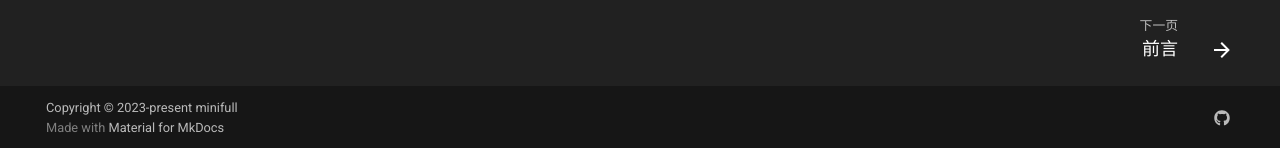
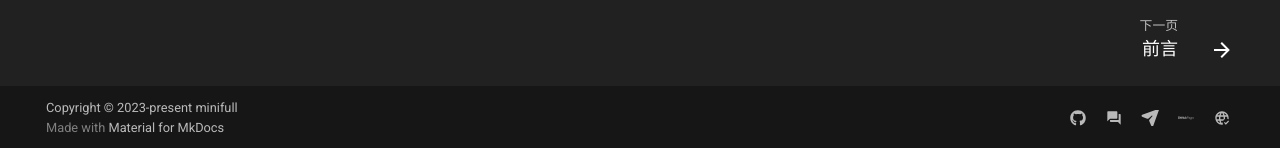
Before and after one commit to mini-full/zju-welcome, an MkDocs documentation site: the page built from docs/index.md, in a window 1280 px wide and 900 px high, scrolled down 937 px. Shown: the part 749-897 px from the top of the window. Built offline with MkDocs 1.6.1 and Material for MkDocs 9.7.7, drawn with Linux system fonts in a browser that asks for light colours; comment, search, counter and statistics services are not loaded.

```diff
--- a/mkdocs.yml
+++ b/mkdocs.yml
@@ -123,13 +123,6 @@ plugins:
         - en
         - ja
       separator: '[\s\u200b\-]'
-  # - git-revision-date-localized:
-  #     type: date
-  #     fallback_to_build_date: false
-  #     enable_creation_date: true
-  #     enabled: true
-  # - offline:
-  #     enabled: true
 
 
 extra_css:
@@ -140,4 +133,11 @@ extra:
   social:
     - icon: fontawesome/brands/github
       link: https://github.com/mini-full/zju-welcome/tree/gh-pages
-    # - icon: ../assets/cc98.png
+    - icon: material/forum
+      link: https://www.cc98.org/topic/5672880
+    - icon: fontawesome/solid/paper-plane
+      link: mailto:kaixuanwang@zju.edu.cn
+    - icon: simple/githubpages
+      link: https://mini-full.github.io/zju-welcome/
+    - icon: material/web-check
+      link: https://zjuers.com/welcome
```
